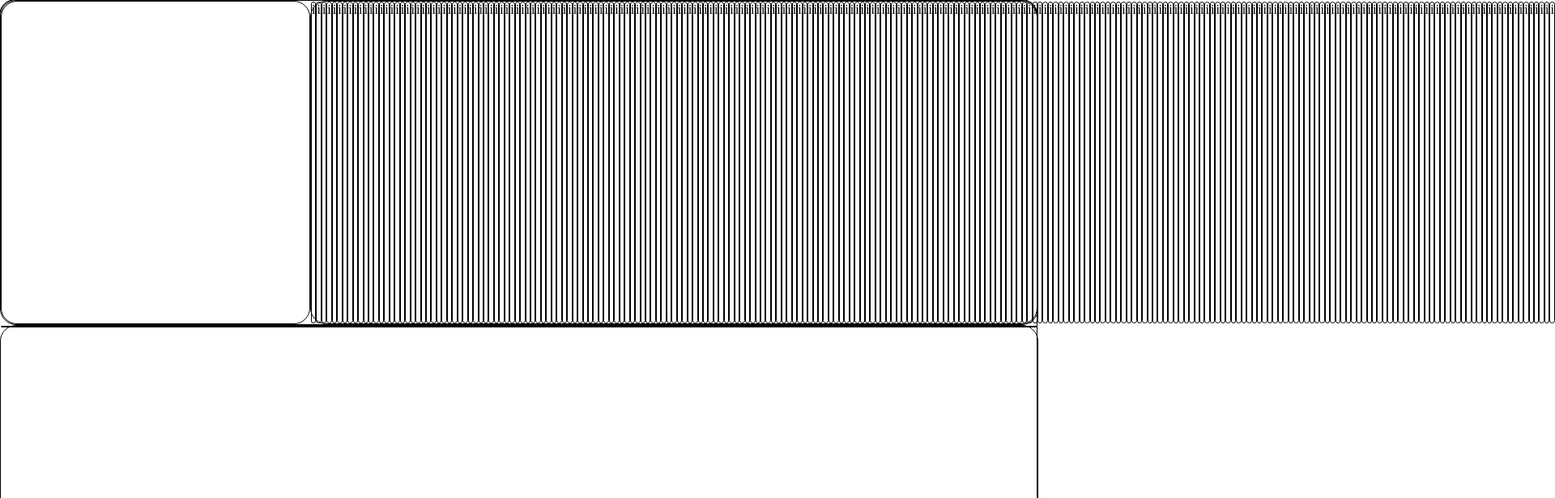
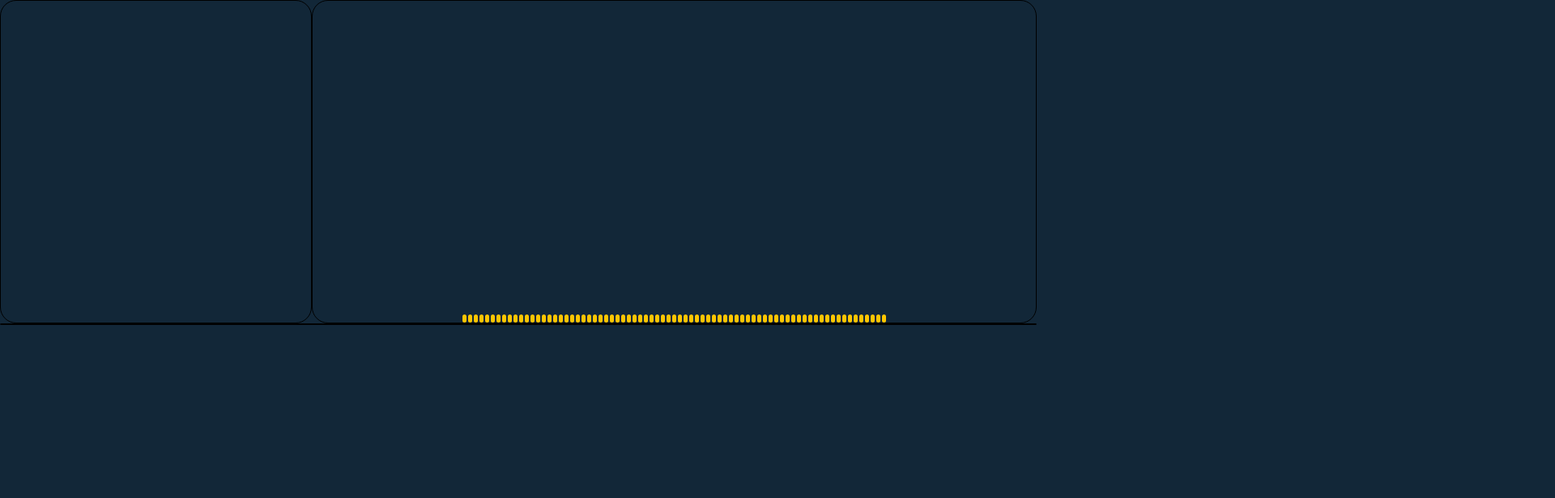
Before and after one commit to daniel-j-dev/Sorting-Algorithm-Visualizer, a React (Create React App) app: page / in a window 1280 px wide. Shown: the top 616 px of the page at 81% size, 1920 px wide, since content can reach past the window. Built offline with nearby package versions, Linux system fonts and the light colour scheme.

Commit message:
Styled bars and background

```diff
--- a/src/App.css
+++ b/src/App.css
@@ -3,10 +3,10 @@
   height: 100%;
 }
 
-div {
+/* div {
   border: 1px solid black;
   border-radius: 20px;
-}
+} */
 
 #upper {
   display: flex;
--- a/src/App.js
+++ b/src/App.js
@@ -7,7 +7,7 @@ import "./App.css"
 function App() {
   const [appState, setAppState] = useState({
     settings: {
-      arraySize: 500,
+      arraySize: 75,
       maxValue: 500,
       hideCode: false,
     },
--- a/src/components/AlgoVisual/AlgoVisual.css
+++ b/src/components/AlgoVisual/AlgoVisual.css
@@ -1,9 +1,18 @@
 #AlgoVisual {
   width: 70%;
-  display:flex;
+  display: flex;
   flex-direction: row;
+  justify-content: center;
+  align-items: flex-end;
+  border: 1px solid black;
+  border-radius: 20px;
 }
 
-.values {
-
+.value {
+  height: 10px;
+  border-radius: 20px;
+  width: 5px;
+  margin-left: 1px;
+  margin-right: 1px;
+  background-color: #ffc600;
 }
--- a/src/components/AlgoVisual/AlgoVisual.js
+++ b/src/components/AlgoVisual/AlgoVisual.js
@@ -5,7 +5,7 @@ function AlgoVisual({ props }) {
   return (
     <div id="AlgoVisual">
       {values.map((item, index) => (
-        <div className='value' key={index}>i</div>
+        <div className="value" key={index}></div>
       ))}
     </div>
   )
--- a/src/components/CodeBlock/CodeBlock.css
+++ b/src/components/CodeBlock/CodeBlock.css
@@ -1,3 +1,5 @@
 #CodeBlock {
     width: 30%;
+    border: 1px solid black;
+  border-radius: 20px;
   }
--- a/src/components/Controls/Controls.css
+++ b/src/components/Controls/Controls.css
@@ -0,0 +1,4 @@
+#Controls {
+  border: 1px solid black;
+  border-radius: 20px;
+}
--- a/src/index.css
+++ b/src/index.css
@@ -6,4 +6,5 @@ justify-content: center;
 align-items: center;
 margin: 0px 0px 0px 0px;
 padding: 0px 0px 0px 0px;
+background-color: #122738;
 }
```
Also changed, not shown: 1 other file (tests, documents, lock files or other folders).
